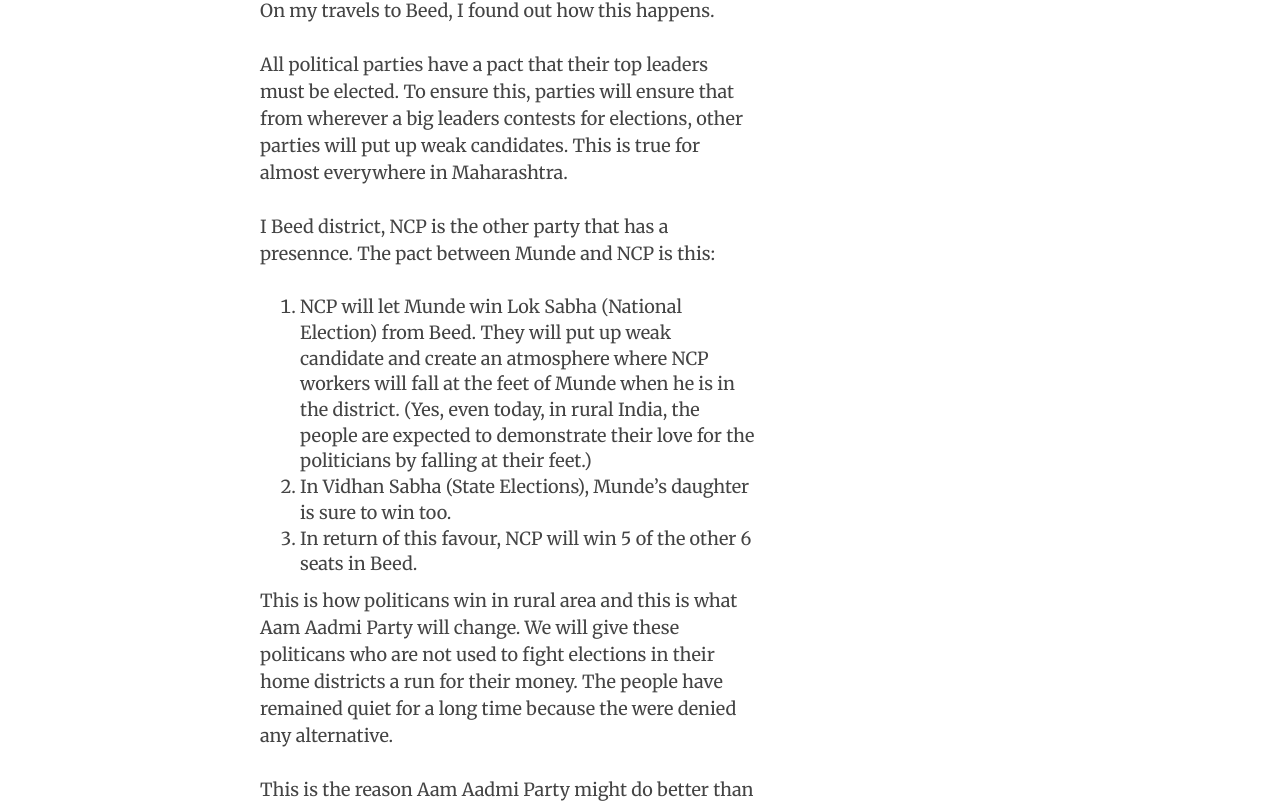
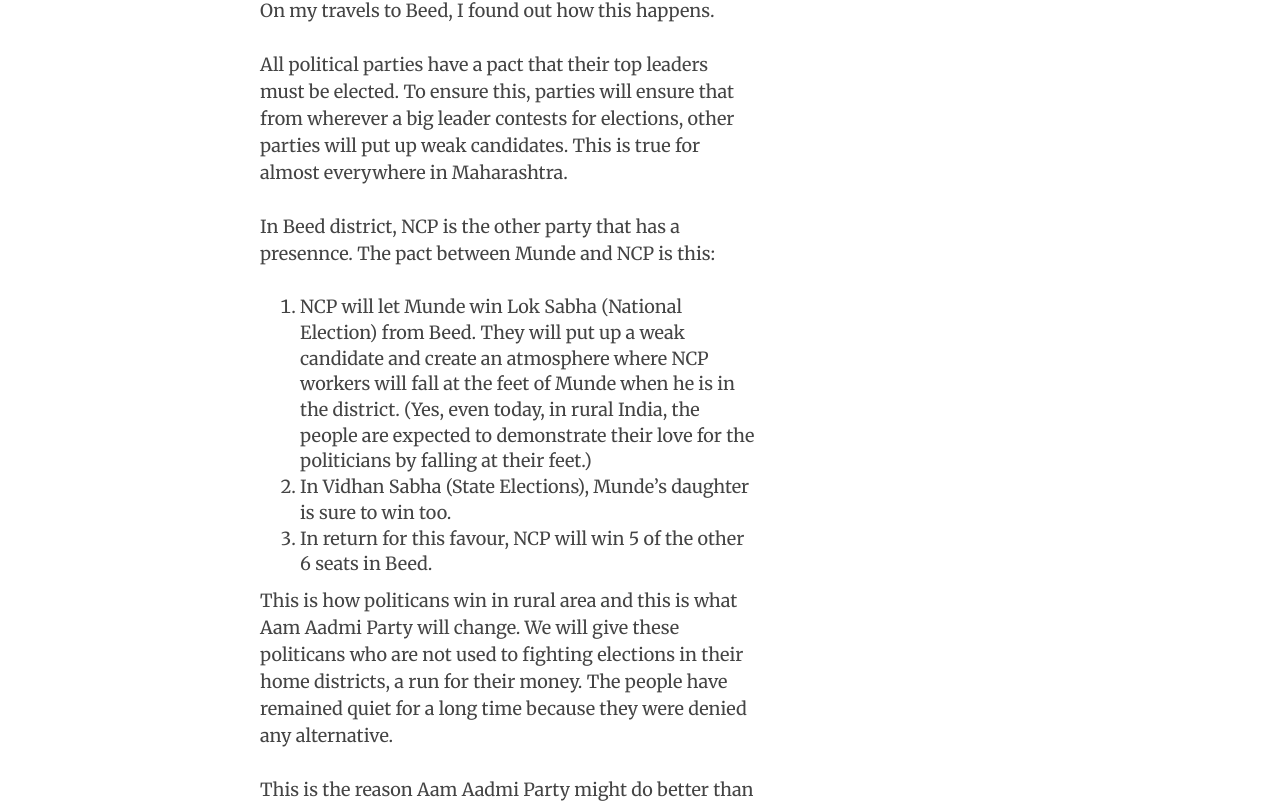
Before and after one commit to shakilaapka/shakilaapka.github.io, a Jekyll site: the page built from _posts/2014-03-03-give-and-take.md, in a window 1280 px wide and 1400 px high, scrolled down 1197 px. Shown: the part 392-1198 px from the top of the window. Built offline with Jekyll 4.4.1, drawn with Linux system fonts in a browser that asks for light colours; some of the changed text lies outside the part shown.

Commit message:
added more posts

```diff
--- a/_layouts/default.html
+++ b/_layouts/default.html
@@ -53,6 +53,12 @@
 					<div class="sidebar-item">
 						<a href="https://twitter.com/myshakil"><i class="icon-twitter icon-fixed-width"></i> @myshakil</a>
 					</div>
+					<div class="sidebar-item">
+						<i class="icon-envelope icon-fixed-width"></i><a href="mailto:shakilaapka@gmail.com">shakilaapka@gmail.com</a>
+					</div>
+					<div class="sidebar-item">
+						<i class="icon-phone icon-fixed-width"></i> +91-7718812120
+					</div>
 					<hr>
 					<div class="sidebar-item">
 						<a href="http://aamaadmiparty.org">
--- a/_posts/2014-03-03-give-and-take.md
+++ b/_posts/2014-03-03-give-and-take.md
@@ -18,14 +18,14 @@
 
 On my travels to Beed, I found out how this happens.
 
-All political parties have a pact that their top leaders must be elected. To ensure this, parties will ensure that from wherever a big leaders contests for elections, other parties will put up weak candidates. This is true for almost everywhere in Maharashtra.
+All political parties have a pact that their top leaders must be elected. To ensure this, parties will ensure that from wherever a big leader contests for elections, other parties will put up weak candidates. This is true for almost everywhere in Maharashtra.
 
-I Beed district, NCP is the other party that has a presennce. The pact between Munde and NCP is this:
+In Beed district, NCP is the other party that has a presennce. The pact between Munde and NCP is this:
 
-1. NCP will let Munde win Lok Sabha (National Election) from Beed. They will put up weak candidate and create an atmosphere where NCP workers will fall at the feet of Munde when he is in the district. (Yes, even today, in rural India, the people are expected to demonstrate their love for the politicians by falling at their feet.)
+1. NCP will let Munde win Lok Sabha (National Election) from Beed. They will put up a weak candidate and create an atmosphere where NCP workers will fall at the feet of Munde when he is in the district. (Yes, even today, in rural India, the people are expected to demonstrate their love for the politicians by falling at their feet.)
 1. In Vidhan Sabha (State Elections), Munde's daughter is sure to win too.
-1. In return of this favour, NCP will win 5 of the other 6 seats in Beed.
+1. In return for this favour, NCP will win 5 of the other 6 seats in Beed.
 
-This is how politicans win in rural area and this is what Aam Aadmi Party will change. We will give these politicans who are not used to fight elections in their home districts a run for their money. The people have remained quiet for a long time because the were denied any alternative.
+This is how politicans win in rural area and this is what Aam Aadmi Party will change. We will give these politicans who are not used to fighting elections in their home districts, a run for their money. The people have remained quiet for a long time because they were denied any alternative.
 
 This is the reason Aam Aadmi Party might do better than people think, in rural India.
```
Also changed, not shown: _posts/2014-03-05-why-muslims-are-joining-aap.md (+1 -1 lines).
